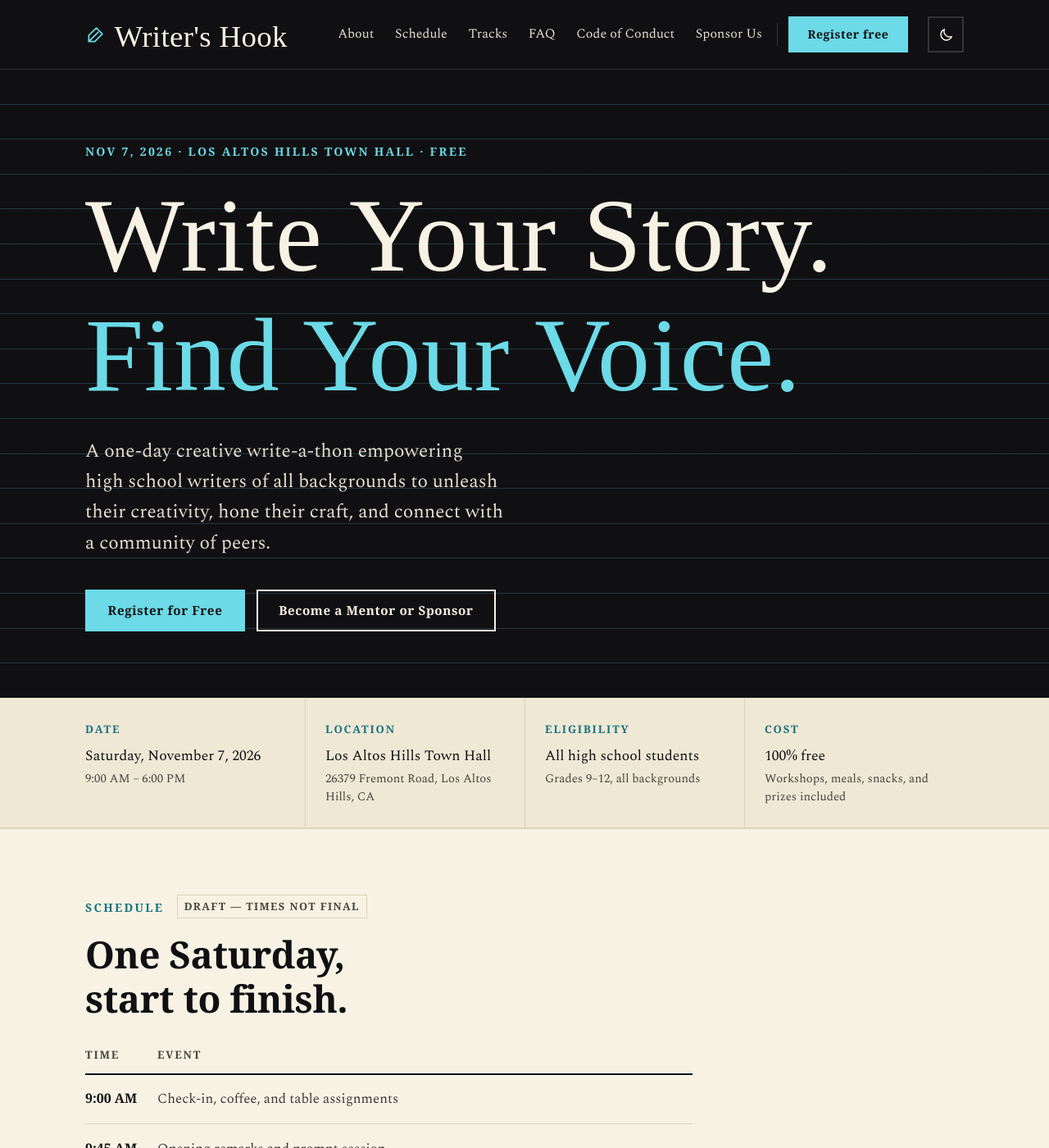
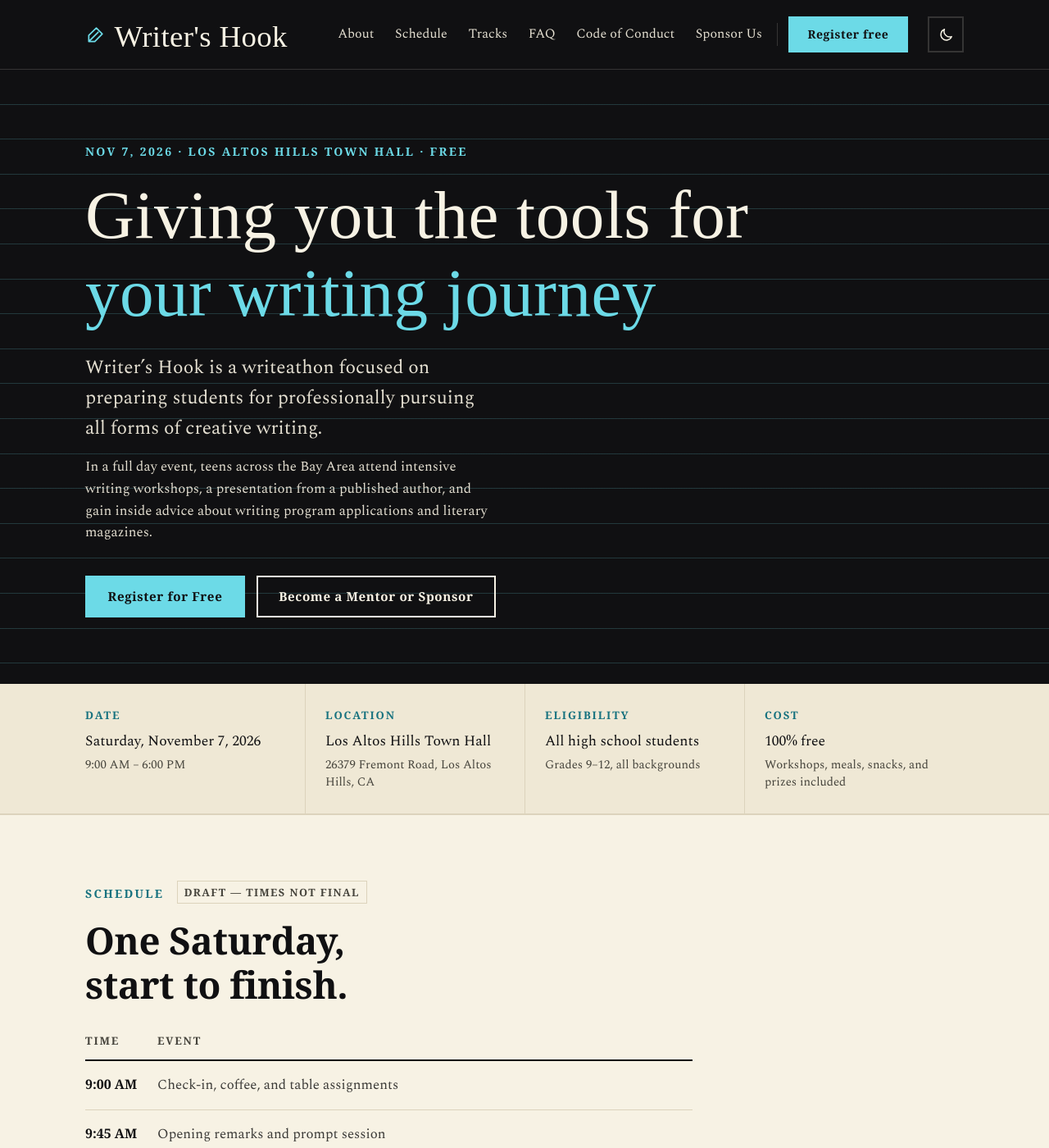
Before and after one commit to Writer-s-Hook/Website, a Jekyll site: the page built from index.md, in a window 1280 px wide and 1400 px high. Shown: the whole window at 82% size. Built offline with Jekyll 4.4.1, drawn with Linux system fonts in a browser that asks for light colours; some web fonts are replaced.

Commit message:
Rewrite the hero hook line and intro copy
New hook line, and the intro becomes two paragraphs: what the day is, then
what happens in it.

The old hook was ~17 characters across two short lines; this one is 45, so the
display size comes down from a max of 8rem to 5.2rem with a 20ch measure, or
it overruns the hero band. The dek is now a block of two paragraphs rather
than one, with the supporting sentence a step down in size.

The apostrophe is set explicitly in the front matter: kramdown's smart quotes
only apply to page content, not to front-matter strings, so it would otherwise
render straight while the rest of the site uses typographic ones.

Co-Authored-By: Claude Opus 5 <noreply@anthropic.com>

```diff
--- a/_layouts/home.html
+++ b/_layouts/home.html
@@ -9,8 +9,11 @@ layout: default
 <section class="hero">
   <div class="container hero-inner">
     <p class="eyebrow">{{ site.event.date_short }} &middot; {{ site.event.venue }} &middot; Free</p>
-    <h1 class="hero-title">Write&nbsp;Your&nbsp;Story.<br><em>Find Your Voice.</em></h1>
-    <p class="hero-dek">{{ page.dek }}</p>
+    <h1 class="hero-title">Giving you the tools for <em>your writing journey</em></h1>
+    <div class="hero-dek">
+      <p>{{ page.dek }}</p>
+      {% if page.dek_detail %}<p class="hero-dek-detail">{{ page.dek_detail }}</p>{% endif %}
+    </div>
     <div class="hero-actions">
       <a class="btn btn-primary" href="{{ site.event.register_url }}">Register for Free</a>
       <a class="btn btn-ghost" href="{{ site.event.mentor_url }}">Become a Mentor or Sponsor</a>
--- a/_sass/components/_hero.scss
+++ b/_sass/components/_hero.scss
@@ -22,18 +22,22 @@
 .hero-title {
   font-family: $display;
   font-weight: 400;
-  font-size: clamp(3.4rem, 11vw, 8rem);
+  font-size: clamp(2.6rem, 7vw, 5.2rem);
   line-height: 1.14;      // script ascenders and descenders need the room
   letter-spacing: .005em;
   margin: 0 0 1.6rem;
+  max-width: 20ch;
   text-wrap: balance;
   em { font-style: normal; color: var(--accent); }
 }
 .hero-dek {
-  font-size: clamp(1.15rem, 2vw, 1.45rem);
-  line-height: 1.6;
   color: var(--ink-soft);
-  max-width: 44ch;
+  max-width: 52ch;
   margin: 0 0 2.4rem;
+  p { margin: 0 0 .9rem; font-size: clamp(1.15rem, 2vw, 1.45rem); line-height: 1.6; }
+  p:last-child { margin-bottom: 0; }
+  // The supporting sentence carries more detail, so it sits a step down.
+  // Nested so the class beats the element selector above without !important.
+  .hero-dek-detail { font-size: 1.05rem; color: var(--band-soft); }
 }
 .hero-actions { display: flex; flex-wrap: wrap; gap: .85rem; }
--- a/index.md
+++ b/index.md
@@ -2,8 +2,12 @@
 title: Writer's Hook
 layout: home
 dek: >-
-  A one-day creative write-a-thon empowering high school writers of all backgrounds
-  to unleash their creativity, hone their craft, and connect with a community of peers.
+  Writer’s Hook is a writeathon focused on preparing students for professionally
+  pursuing all forms of creative writing.
+dek_detail: >-
+  In a full day event, teens across the Bay Area attend intensive writing workshops,
+  a presentation from a published author, and gain inside advice about writing
+  program applications and literary magazines.
 ---
 
 Writer's Hook is an intensive, inspiring day dedicated entirely to the craft of writing — a day to draft alongside fellow high school writers, sit with authors and editors who take your work seriously, and leave with something that did not exist that morning.
```
